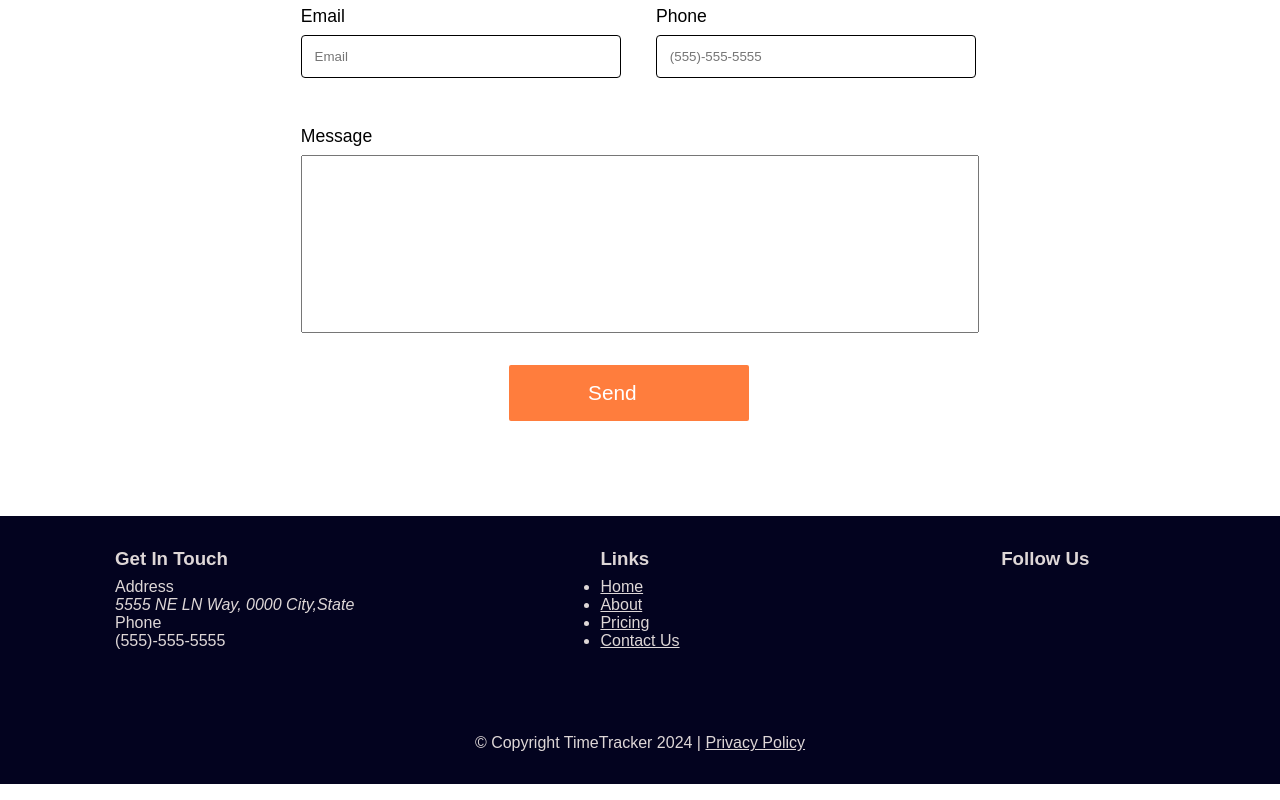
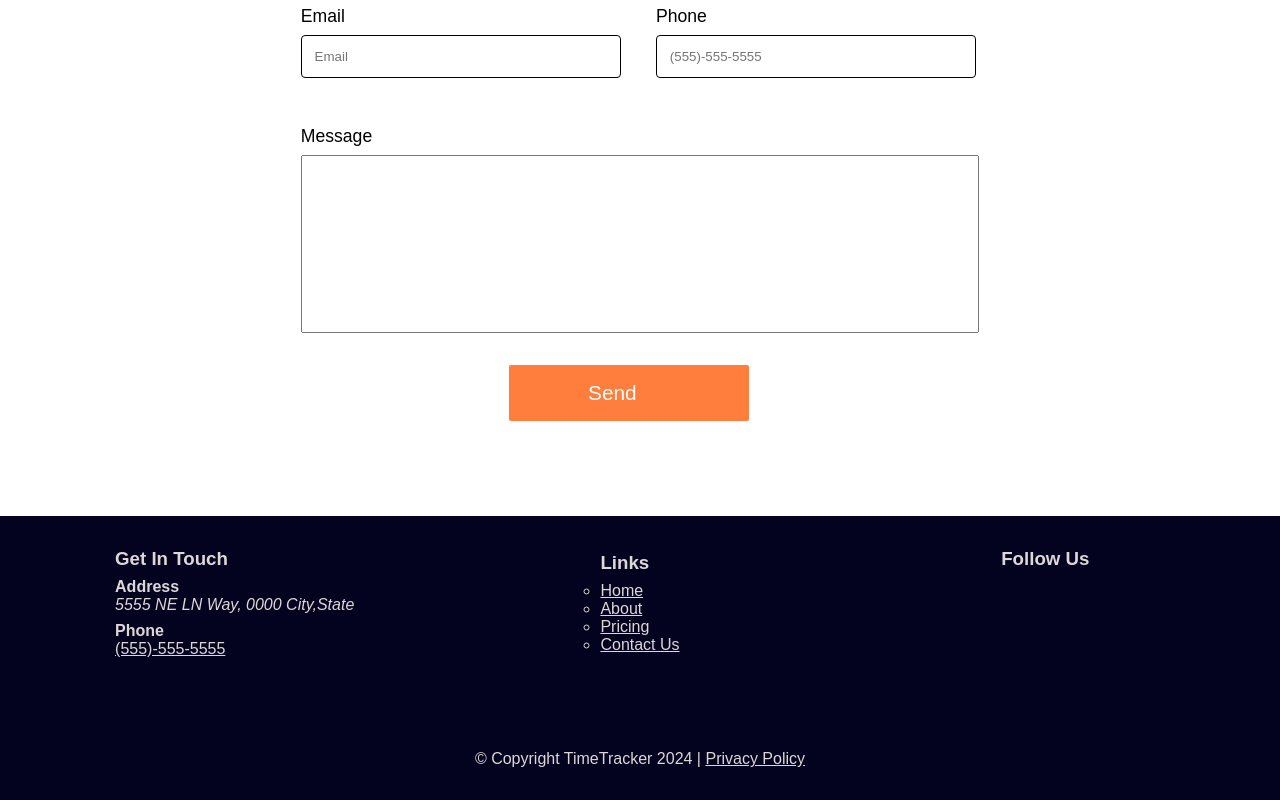
Before and after one commit to chenderson17/TimeTracker, a React (Create React App) app in the folder timetrackerwebapp/: page / in a window 1280 px wide. Shown: the part 2281-3081 px from the top of the page. Built offline with nearby package versions, Linux system fonts and the light colour scheme; some icons are missing.

Commit message:
Updated the footer spacing

```diff
--- a/timetrackerwebapp/src/Components/Footer.css
+++ b/timetrackerwebapp/src/Components/Footer.css
@@ -14,14 +14,17 @@
 .footer h3{
  margin-bottom:0.5rem;
 }
-
 .footer-contact{
- display: flex;
+  display: flex;
   flex-direction: column;
-
   justify-content: center;
   align-items: center;
-
+}
+.footer-contact-subheader{
+ font-weight: 600;
+}
+.footer-contact address{
+ margin-bottom: 0.5rem;
 }
 
 .nav-summary{
@@ -32,6 +35,9 @@
  justify-content: center;
  align-items: center;
 
+}
+.nav-summary ul{
+ list-style:circle;
 }
 .nav-summary ul li a{
  text-decoration: underline;
--- a/timetrackerwebapp/src/Components/Footer.js
+++ b/timetrackerwebapp/src/Components/Footer.js
@@ -7,10 +7,11 @@ export default function Footer(){
   <div class="footer-contact">
     <div>
    <h3>Get In Touch</h3>
-    <p>Address</p>
+    <p className="footer-contact-subheader">Address</p>
     <address>5555 NE LN Way, 0000 City,State</address>
-    <p>Phone</p>
-    <p>(555)-555-5555</p>
+
+    <p className="footer-contact-subheader">Phone</p>
+    <a href="tel:+">(555)-555-5555</a>
     </div>
   </div>
   <div className="footer-socials">
```
